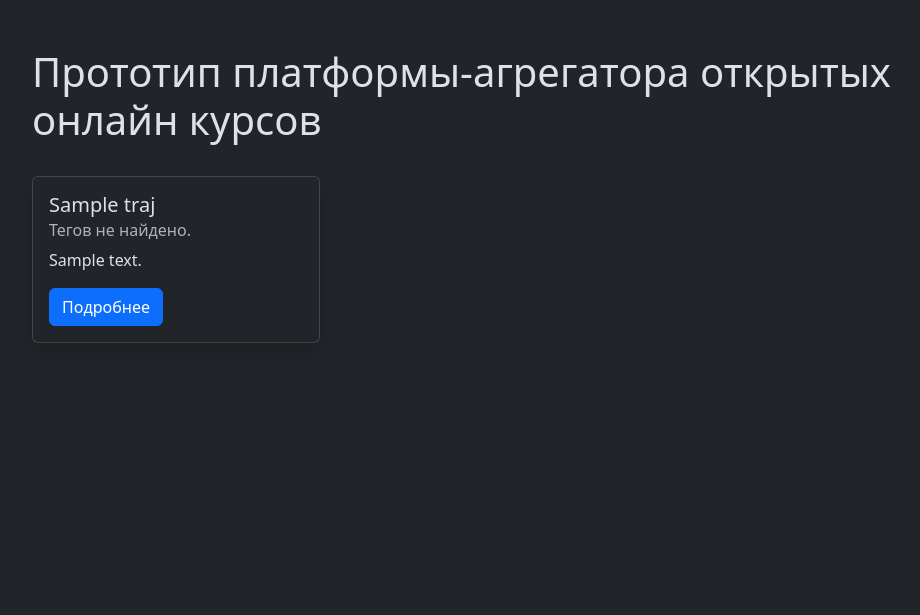
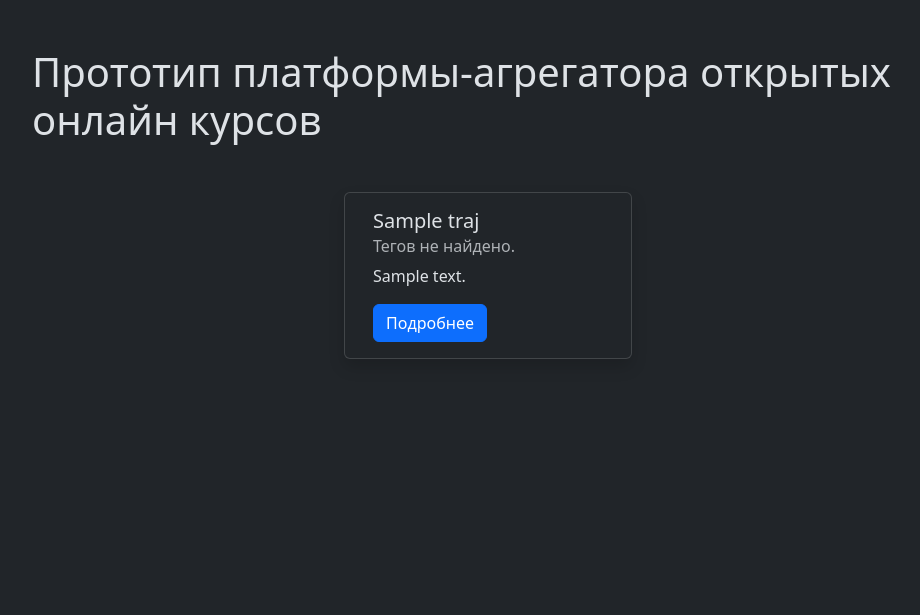
Before and after one commit to Un57a6L3/course-pltf, a Django app: template roadmaps/templates/roadmaps/index.html in a window 1280 px wide. Shown: the part 56-671 px from the top of the page, without its empty margins (152-1072 px from the left). Run offline with Django 3.2, Linux system fonts and the light colour scheme; the template is opened without the code that fills it: most values are stand-ins (such as "Sample title", 1, 10 or a date in 2020).

Commit message:
Added grid layout to index page

```diff
--- a/roadmaps/templates/roadmaps/index.html
+++ b/roadmaps/templates/roadmaps/index.html
@@ -10,9 +10,11 @@
 <br>
 
 {% if trajectory_list %}
+    <div class="container">
+        <div class="row row-cols-3 justify-content-center">
             {% for traj in trajectory_list %}
-    <div class="card shadow" style="width: 18rem;">
-        <div class="card-body">
+            <div class="col m-3 card shadow" style="width: 18rem;">
+                <div class="card-body d-flex flex-column">
                     <h5 class="card-title">{{ traj.name }}</h5>
                     <h6 class="card-subtitle mb-2 text-body-secondary">
                         {% if traj.tags %}
@@ -23,12 +25,14 @@
                         Тегов не найдено.
                         {% endif %}
                     </h6>
-
                     <p class="card-text">{{ traj.description }}</p>
-            <a href="{% url 'roadmaps:trajectory' traj.slug %}" class="card-link btn btn-primary">Подробнее</a>
+                    <a href="{% url 'roadmaps:trajectory' traj.slug %}" class="card-link btn btn-primary align-self-start", style="margin-top: auto;">Подробнее</a>
                 </div>
             </div>
             {% endfor %}
+        </div>
+    </div>
+
 {% else %}
     <p>Траекторий обучения не найдено.</p>
 {% endif %}
```
Lines whose indentation alone changed are shown as unchanged.
